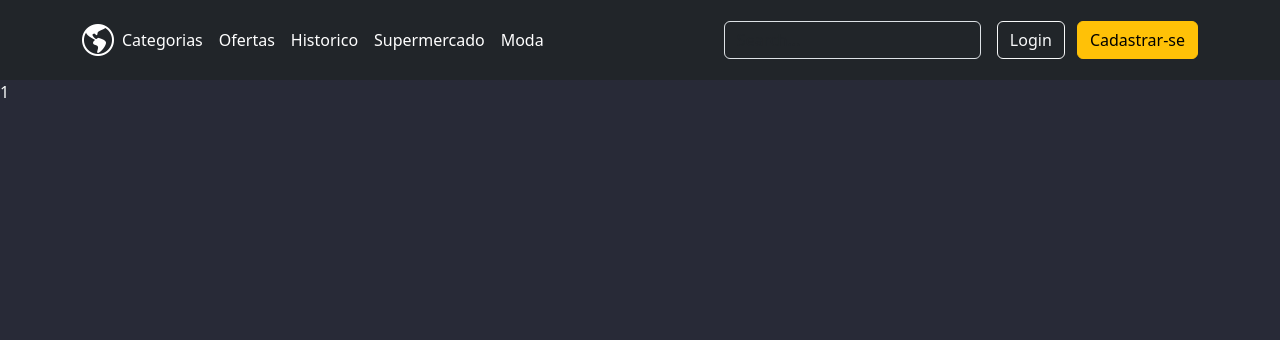
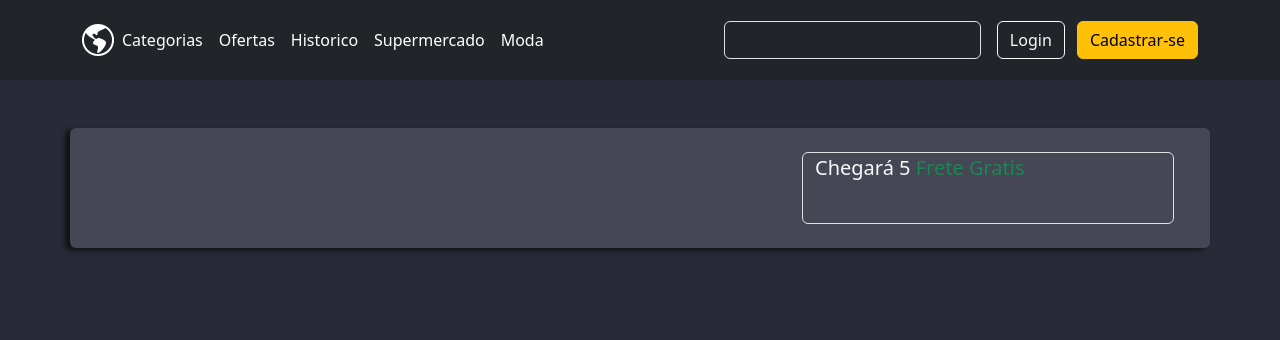
Before and after one commit to danielBRTanimacao/-backend-simulating-sales, a Django app: template project/templates/project/product.html in a window 1280 px wide. Shown: the top 340 px of the page. Run offline with Django 5.2, Linux system fonts and the light colour scheme; the template is opened without the code that fills it, so the values that code supplies are empty.

Commit message:
new features and making new design

```diff
--- a/project/static/css/index.css
+++ b/project/static/css/index.css
@@ -29,3 +29,24 @@ li a:hover {
 a:hover h6 {
     color: var(--hover-color-link) !important;
 }
+
+.bg-light-d {
+    background-color: var(--code-color-light);
+    box-shadow: -5px 2px 5px rgb(17, 17, 17);
+}
+
+.nav-list {
+    list-style-type: none;
+    margin: 0;
+    padding: 0;
+}
+
+.list-img img {
+    margin: 10px;
+}
+
+@media (max-width: 575.99px) {
+    .nav-list {
+        display: flex;
+    }
+}
--- /dev/null
+++ b/project/static/js/product.js
@@ -0,0 +1,12 @@
+const deliveryDayInfos = document.querySelector("span#deliveryDayInformation");
+var dayThatArrived = new Date().getDay();
+// var taxValue = 45.32;
+var taxValue = 0;
+var taxValueDescount = taxValue - 10;
+if (taxValueDescount <= 0) {
+    deliveryDayInfos.innerHTML = `
+        ${dayThatArrived} <strong class="text-success">Frete Gratis</strong>`;
+} else {
+    deliveryDayInfos.innerHTML = `
+        ${dayThatArrived} por R$ ${taxValueDescount} <s class="text-body-emphasis" >R$ ${taxValue}</s>`;
+}
--- a/project/templates/project/product.html
+++ b/project/templates/project/product.html
@@ -1,9 +1,36 @@
 {% extends "project/global/base.html" %}
+{% load static %}
 {% block content %}
     {% include "project/partials/_header.html" %}
-    <main class="text-light">
-        <section>
-            1
+    <main class="text-light bg-light-d mt-5 container rounded p-4">
+        <section class="row">
+            <div class="col-sm-8 row">
+                <div class="col-sm-2">
+                    <ul class="nav-list">
+                        <li class="list-img">
+                            <img class="img-fluid" src="{{ product.img.url }}" width="90" alt="{{ product.img.url }}">
+                        </li>
+                        <li class="list-img">
+                            <img class="img-fluid" src="{{ product.img.url }}" width="90" alt="{{ product.img.url }}">
+                        </li>
+                        <li class="list-img">
+                            <img class="img-fluid" src="{{ product.img.url }}" width="90" alt="{{ product.img.url }}">
+                        </li>
+                    </ul>
+                </div>
+                <div class="col-sm-10">
+                    <img class="img-fluid" width="400" src="{{ product.img.url }}" alt="{{ product.img.url }}">
+                </div>
+            </div>
+            <div class="col-sm-4 border rounded">
+                <div>
+                    <p class="lead">
+                        Chegará <span id="deliveryDayInformation"></span>
+                    </p>
+                </div>
+            </div>
         </section>
     </main>
+
+    <script src="{% static "js/product.js" %}"></script>
 {% endblock content %}
```
